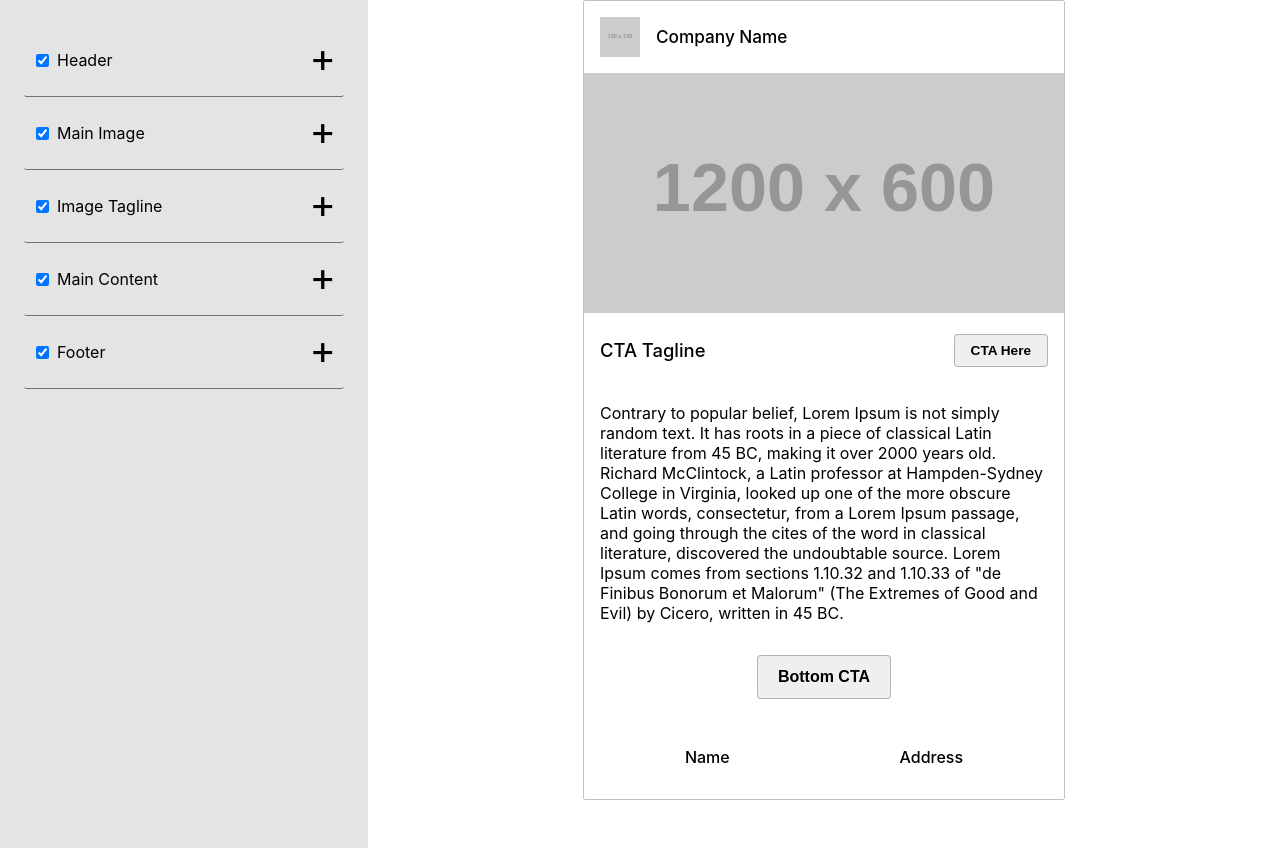
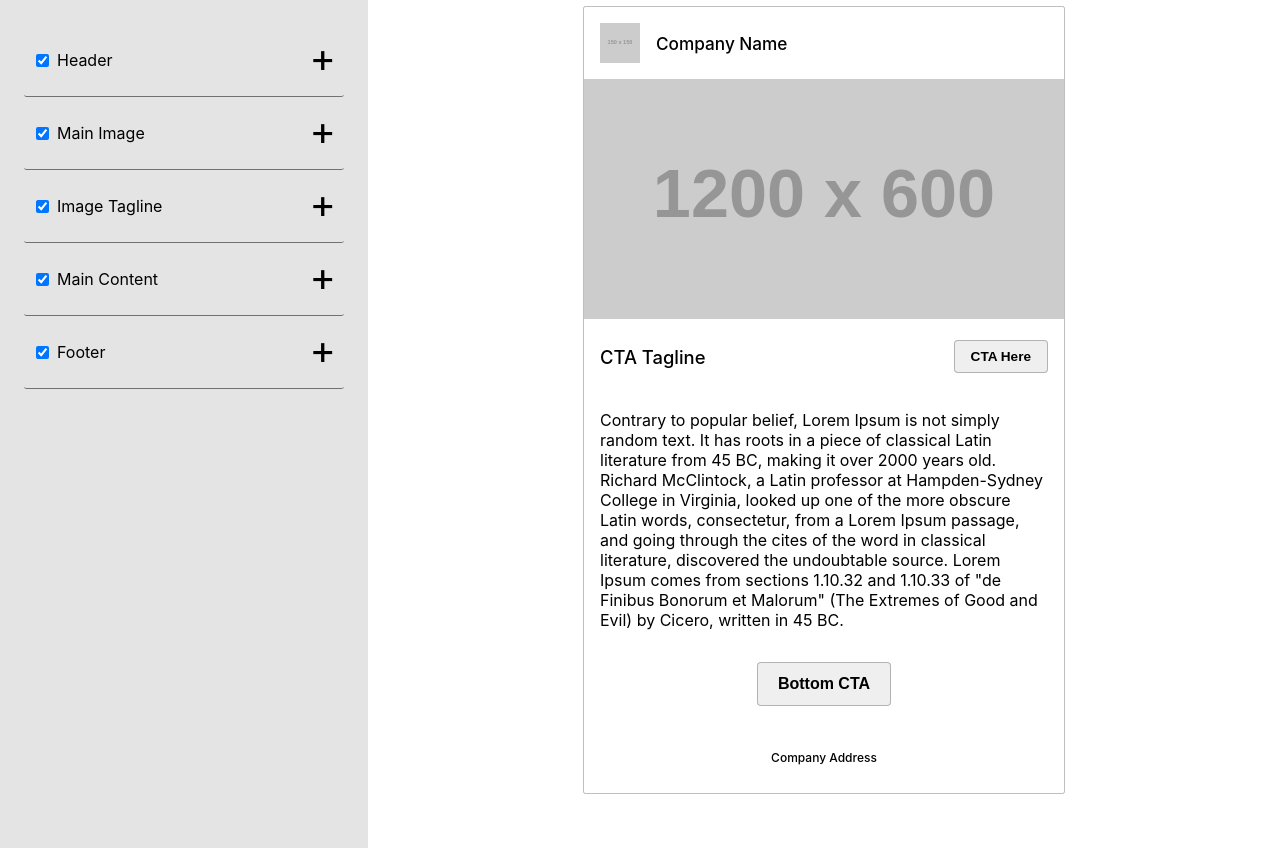
Before and after one commit to ryanbahan/easy-email-2020, a React (Create React App) app: page / in a window 1280 px wide. Built offline with nearby package versions, Linux system fonts and the light colour scheme.

Commit message:
Update footer

```diff
--- a/src/App/App.js
+++ b/src/App/App.js
@@ -47,7 +47,6 @@ function App() {
             {
               title: "Footer",
               formItems: [
-                {title: "Company Name", component: "TextField", store: "footerName"},
                 {title: "Company Address", component: "TextField", store: "footerAddress"},
                 {title: "Font Color", component: "Colorpicker", store: "footerFontColor"},
                 {title: "Background Color", component: "Colorpicker", store: "footerBGColor"},
--- a/src/EmailComponents/EmailFooter/EmailFooter.js
+++ b/src/EmailComponents/EmailFooter/EmailFooter.js
@@ -1,7 +1,7 @@
 import React from 'react';
 import { connect } from 'react-redux';
 
-function EmailFooter({ name, address, fontColor, bgColor }) {
+function EmailFooter({ address, fontColor, bgColor }) {
 
   const footerStyle = {
     display: "flex",
@@ -15,15 +15,13 @@ function EmailFooter({ name, address, fontColor, bgColor }) {
 
   return (
         <footer style={footerStyle}>
-          <p>{name}</p>
-          <p>{address}</p>
+          <p style={{fontSize: "0.75rem"}}>{address}</p>
         </footer>
   )
 }
 
 const mapStateToProps = state => ({
   address: state.form.footerAddress,
-  name: state.form.footerName,
   bgColor: state.form.footerBGColor,
   fontColor: state.form.footerFontColor,
 });
--- a/src/reducers/formReducer.js
+++ b/src/reducers/formReducer.js
@@ -12,8 +12,7 @@ export const formReducer = (state = {
   from sections 1.10.32 and 1.10.33 of "de Finibus Bonorum et Malorum" (The Extremes of Good and Evil)
   by Cicero, written in 45 BC.`,
   cta: 'Bottom CTA',
-  footerAddress: 'Address',
-  footerName: 'Name',
+  footerAddress: 'Company Address',
 }, action) => {
   switch (action.type) {
     case 'UPDATE':
```
